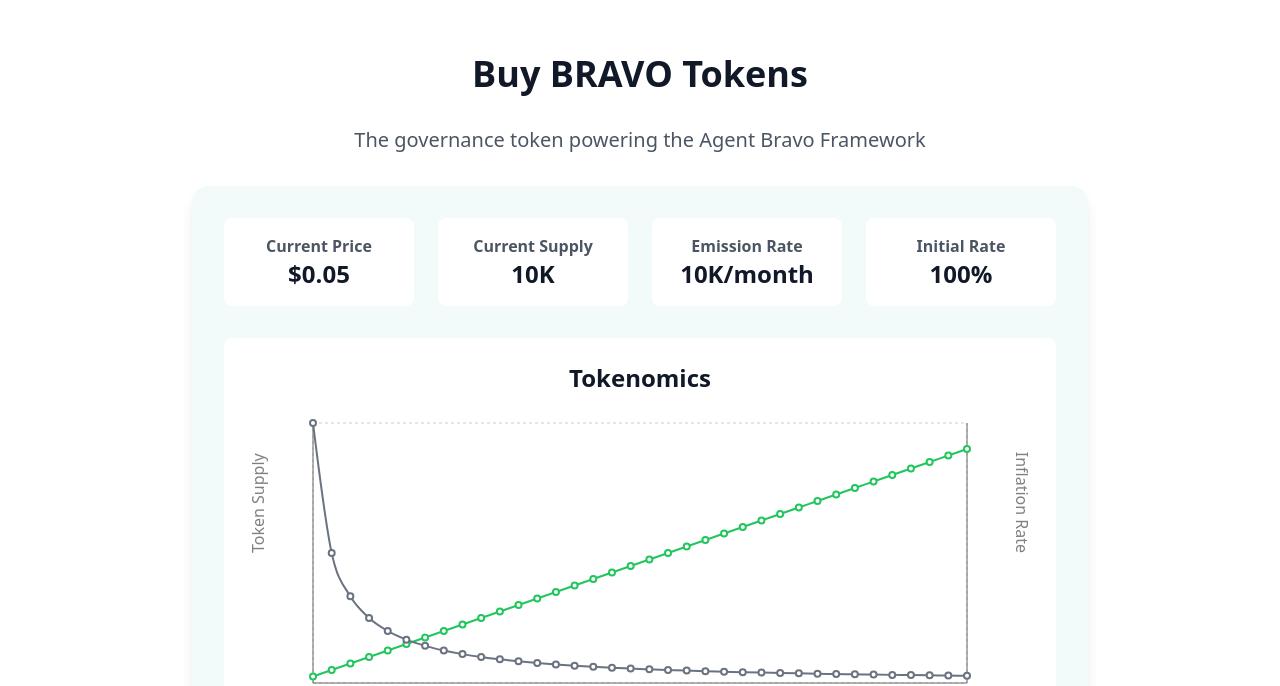
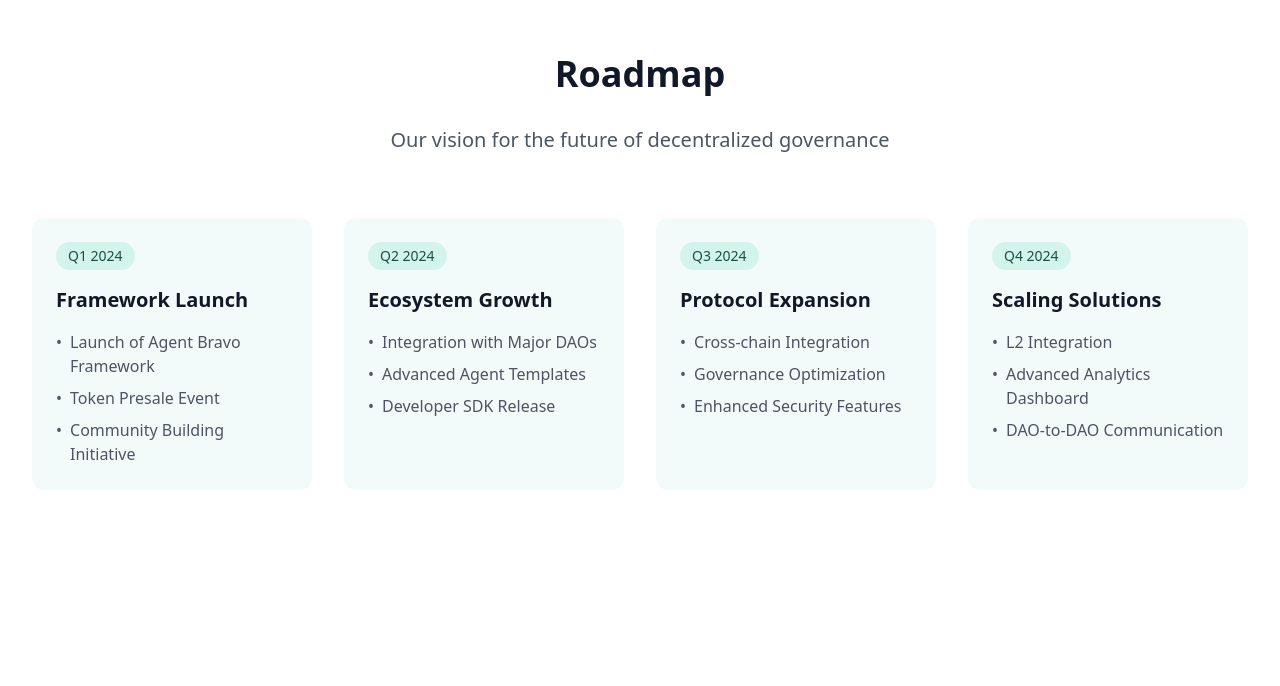
Before and after one commit to mikeghen/agent-bravo-frontend, a React (Vite) app: page / in a window 1280 px wide. Shown: the part 890-1576 px from the top of the page. Built offline with nearby package versions, Linux system fonts and the light colour scheme.

Commit message:
Move Roadmap section position
Rearranged the layout of the Index page by moving the "Roadmap" section above the "Buy Tokens" section for improved flow and user experience.
[skip gpt_engineer]

```diff
--- a/src/pages/Index.tsx
+++ b/src/pages/Index.tsx
@@ -1,4 +1,3 @@
-
 import Navbar from "../components/Navbar";
 import Hero from "../components/Hero";
 import TokenPresale from "../components/TokenPresale";
@@ -9,10 +8,10 @@ const Index = () => {
   return (
     <div className="min-h-screen bg-white">
       <Navbar />
-      <div className="space-y-24"> {/* Add consistent 96px spacing between sections */}
+      <div className="space-y-24">
         <Hero />
+        <Roadmap />
         <TokenPresale />
-        <Roadmap />
       </div>
       <Footer />
     </div>
```
